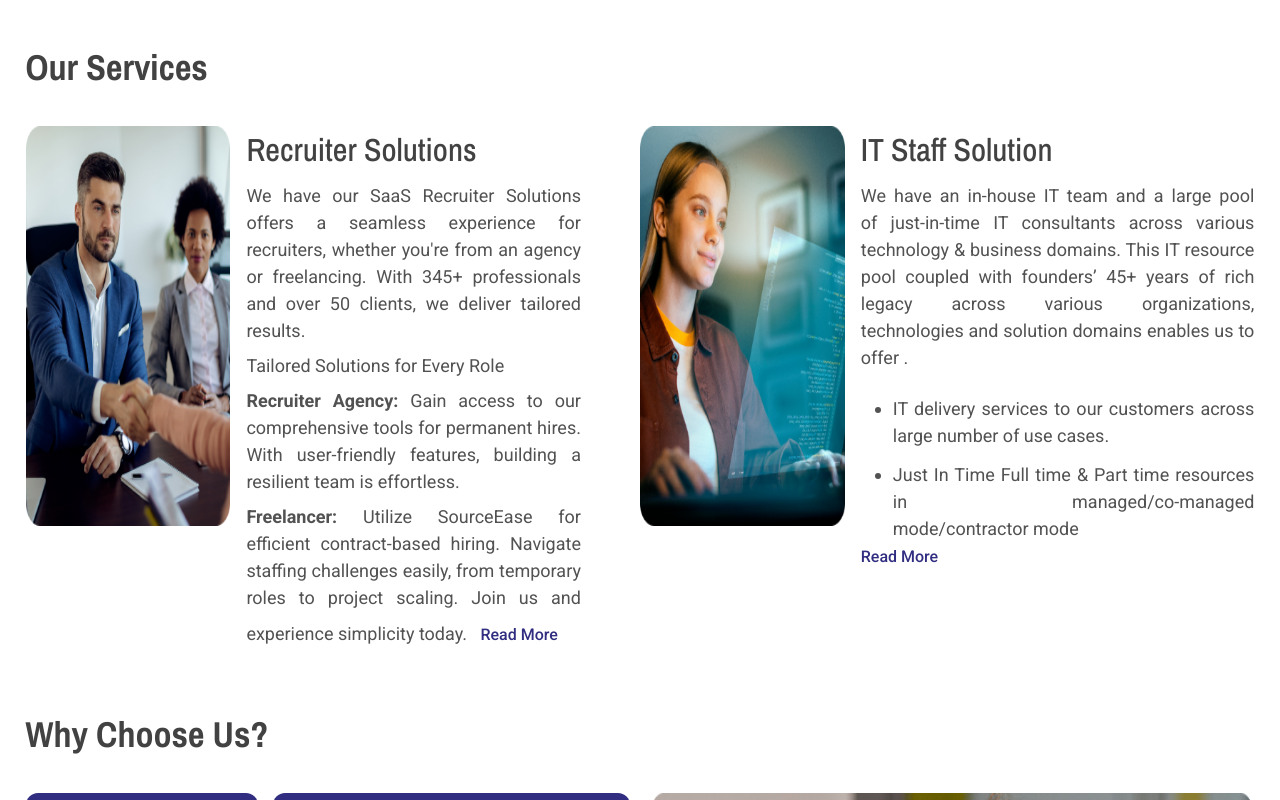
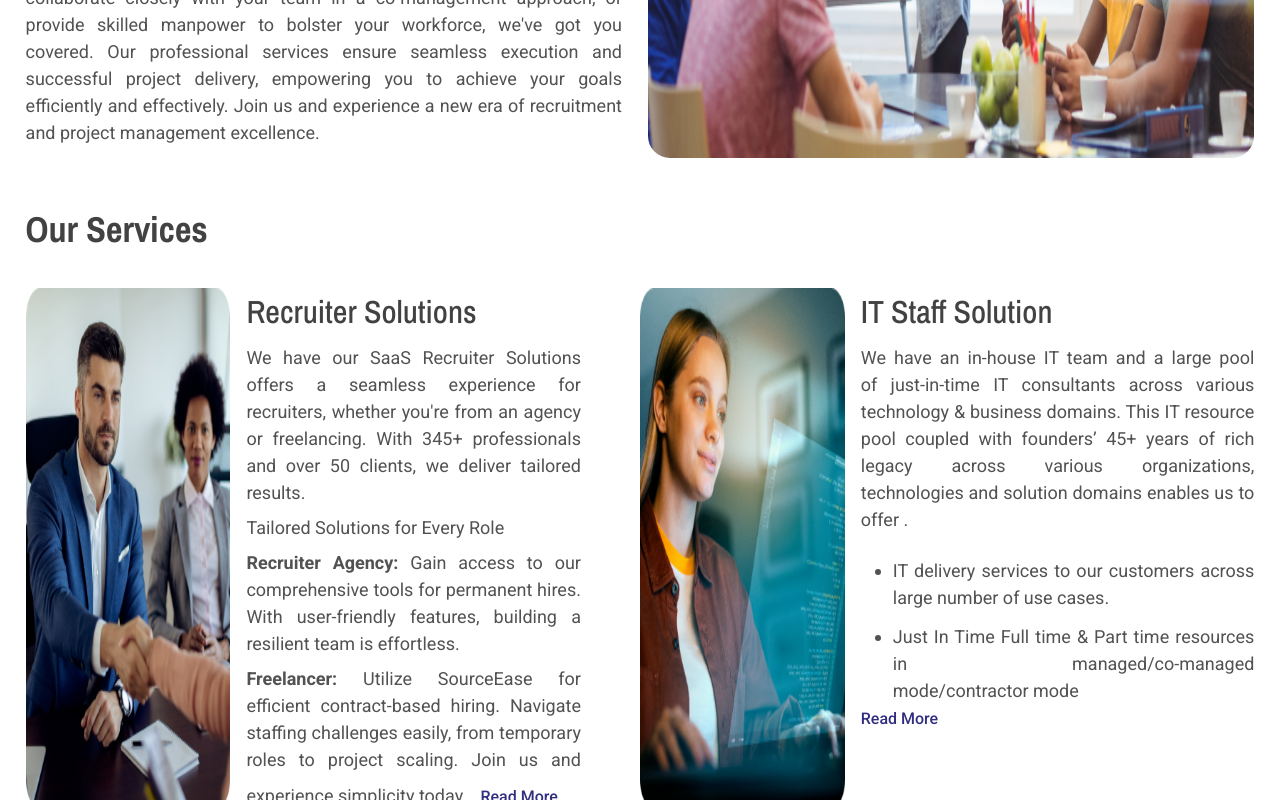
Before and after one commit to sourceease/sourceease-web, an Angular app: page /home in a window 1280 px wide. Shown: the part 1560-2360 px from the top of the page. Built offline with nearby package versions, Linux system fonts and the light colour scheme.

Commit message:
update code

```diff
--- a/src/app/pages/se-header/se-header.component.html
+++ b/src/app/pages/se-header/se-header.component.html
@@ -16,7 +16,7 @@
 
             </div>
 
-            <div id="navbar-links" class="hidden lg:flex space-x-6 mr-10">
+            <div id="navbar-links" class="hidden md:block md:flex space-x-6 mr-10">
                 <a routerLink="/home" routerLinkActive="font-bold text-xl"
                     class="hover:underline p-2 roboto-font flex items-center text-lg">
                     <!-- <mat-icon svgIcon="mat_outline:home" class="mx-1" [ngClass]="{'text-white': !scrollThreshold2}"></mat-icon> -->
@@ -59,7 +59,7 @@
 
 
             <!-- Hamburger menu icon (visible on small screens) [matMenuTriggerFor]="menu" -->
-            <button class="lg:hidden focus:outline-none " mat-button (click)="openHmbg()">
+            <button class="md:hidden focus:outline-none " mat-button (click)="openHmbg()">
                 <!-- <mat-icon *ngIf="!hmbrOpen" class="icon-size-8" svgIcon="mat_solid:menu">
                 </mat-icon>
                 <mat-icon *ngIf="hmbrOpen" class="icon-size-8" svgIcon="mat_solid:close">
@@ -72,8 +72,8 @@
 
 <!-- for mobile screen menu -->
 
-<div [ngClass]="{'left-20 ':hmbrOpen,'left-200 ':!hmbrOpen}"
-    class="w-full h-180 absolute bg-white rounded-xl rounded-t-2xl transition-all lg:hidden ">
+<div [ngClass]="{'left-40 ':hmbrOpen,'left-200 ':!hmbrOpen}"
+    class="w-full h-180 absolute bg-white rounded-xl rounded-t-2xl transition-all md:hidden ">
 
     <div class="flex flex-col space-y-4 bg-white p-4 ">
         <button routerLinkActive="font-bold text-indigo-900" routerLink="/home" (click)="openHmbg()" class="text-xl "
--- a/src/app/pages/se-home/se-home.component.html
+++ b/src/app/pages/se-home/se-home.component.html
@@ -56,7 +56,8 @@
             <div class="lg:mt-30 mt-15">
                 <div class="flex lg:flex-row flex-col gap-4">
                     <div class="basis-full order-2 lg:order-1 pt-6 lg:pt-0 mb-3">
-                        <h1 class="font-bold text-3xl lg:text-5xl w-full lg:w-[52rem] text-[#424242] archivo-narrow">
+                        <!-- lg:w-[52rem] -->
+                        <h1 class="font-bold text-3xl lg:text-5xl w-full  text-[#424242] archivo-narrow">
                             Goal to make the human
                             capital
                             acquisition a simple, predictable
@@ -86,7 +87,7 @@
                         </div>
                     </div>
                     <div class="basis-full order-1 lg:order-2 ">
-                        <img class="lg:block hidden h-full custom-b-r" src="assets/sourceease/home/business.png" alt="">
+                        <img class="lg:block hidden h-full w-full custom-b-r" src="assets/sourceease/home/business.png" alt="">
                         <img class="lg:hidden block w-full" src="assets/sourceease/home/mobBusiness.png" alt="">
                     </div>
                 </div>
@@ -101,10 +102,11 @@
             <div class="flex lg:flex-row flex-col">
                 <div class="basis-full">
                     <div class="flex lg:flex-row flex-col">
-                        <div class="h-[25rem] hello basis-4/12">
+                        <!-- h-[25rem] -->
+                        <div class=" hello basis-4/12">
                             <img class="w-full h-full" src="assets/sourceease/home/welcome.png" alt="">
                         </div>
-                        <div class="lg:pl-4 basis-8/12">
+                        <div class="lg:pl-4 basis-8/12 h-full">
                             <h1 class="text-[#424242] font-medium text-2xl lg:text-4xl archivo-narrow lg:mt-0 mt-3">
                                 Recruiter Solutions</h1>
                             <div>
@@ -141,8 +143,9 @@
                     </div>
                 </div>
                 <div class="basis-full mt-8 lg:mt-0">
-                    <div class="flex lg:flex-row flex-col">
-                        <div class="h-[25rem] hello basis-4/12">
+                    <div class="flex lg:flex-row flex-col h-full">
+                        <!-- h-[25rem] -->
+                        <div class=" hello basis-4/12">
                             <img class="w-full h-full" src="assets/sourceease/home/women.png" alt="">
                         </div>
                         <div class="lg:pl-4 p-0 basis-8/12">
@@ -183,7 +186,7 @@
             <h1 class="text-[#424242] font-bold lg:text-5xl text-3xl mt-15 mb-8 archivo-narrow">Why Choose Us?</h1>
             <div class="flex lg:flex-row flex-col gap-5">
                 <div class="basis-full order-2 lg:order-1 mb-3">
-                    <div class="wychosUs-grid">
+                    <div class="wychosUs-grid h-full">
                         <div class="wyItem1 bg-[#312E81] rounded-xl flex justify-center ">
                             <div>
                                 <div class="flex flex-row justify-center">
@@ -285,7 +288,7 @@
                 </div>
                 <div class="basis-full flex justify-end order-1 lg:order-2">
                     <div class="w-full">
-                        <img class="hidden lg:block h-full" src="assets/sourceease/home/modern.png" alt="">
+                        <img class="hidden lg:block h-full w-full" src="assets/sourceease/home/modern.png" alt="">
                         <img class="lg:hidden block w-full" src="assets/sourceease/home/mobModern.png" alt="">
                     </div>
                 </div>
```
